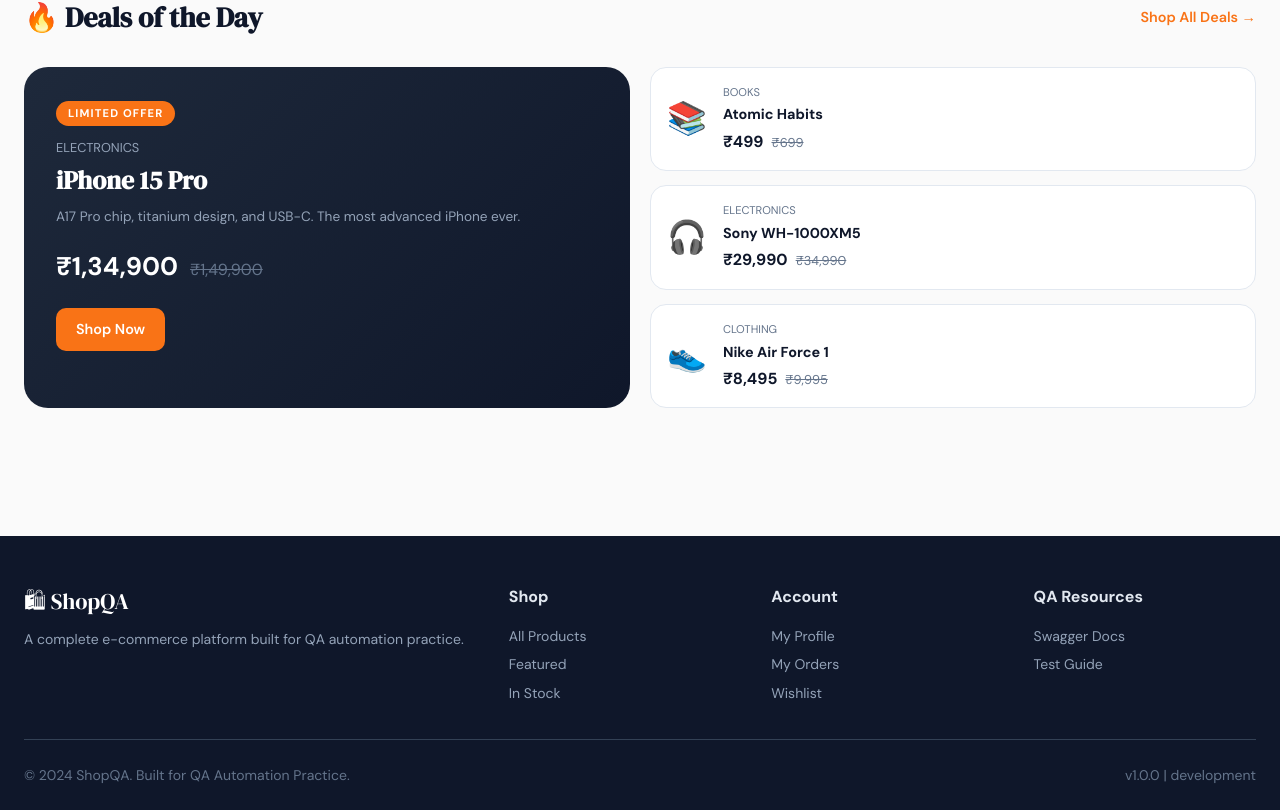
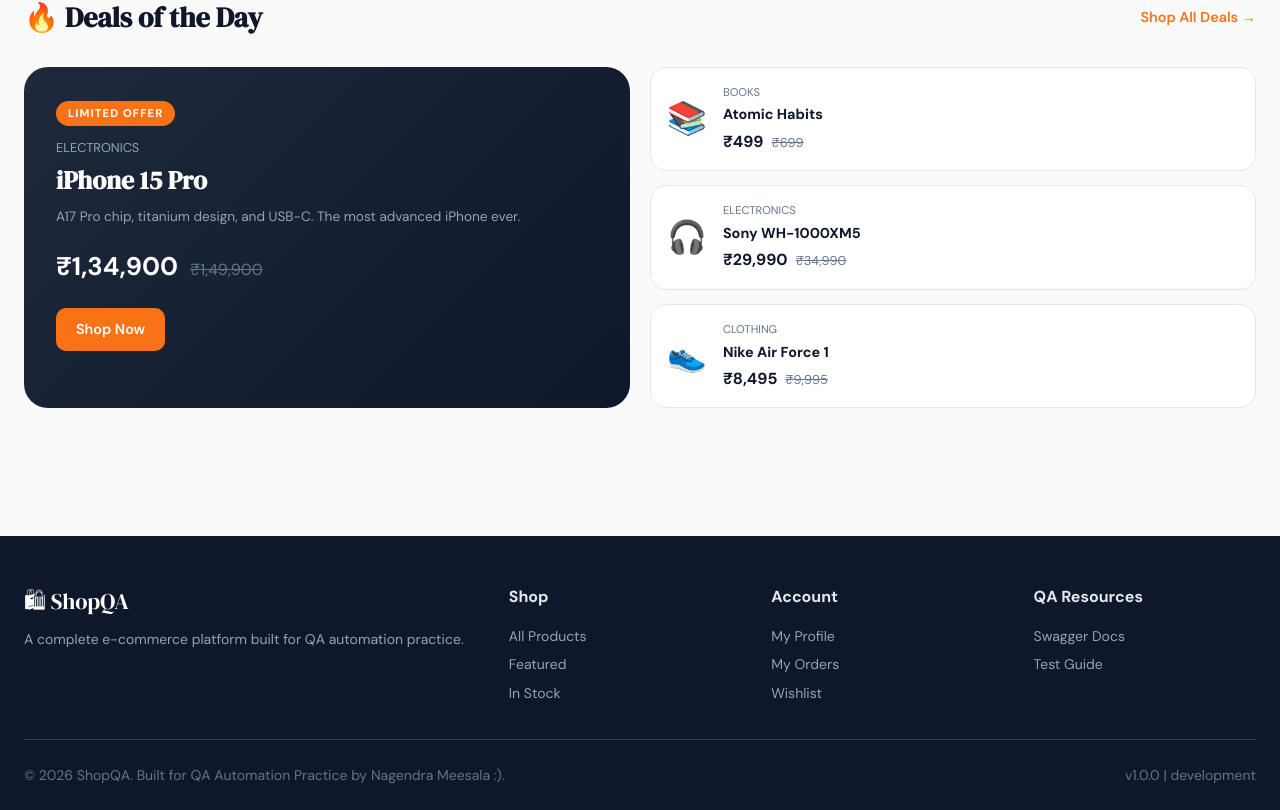
Before and after one commit to nagendrameesalapuri/ShopQA, a React (Create React App) app in the folder frontend/: page / in a window 1280 px wide. Shown: the part 1965-2775 px from the top of the page. Built offline with nearby package versions, Linux system fonts and the light colour scheme; no server answers.

Commit message:
Update footer copyright year and author information

```diff
--- a/frontend/src/components/common/Layout.jsx
+++ b/frontend/src/components/common/Layout.jsx
@@ -183,7 +183,7 @@
             </div>
           </div>
           <div className="footer-bottom">
-            <p>© 2024 ShopQA. Built for QA Automation Practice.</p>
+            <p>© 2026 ShopQA. Built for QA Automation Practice by Nagendra Meesala :).</p>
             <p className="text-muted text-sm">v1.0.0 | {process.env.NODE_ENV}</p>
           </div>
         </div>
```
